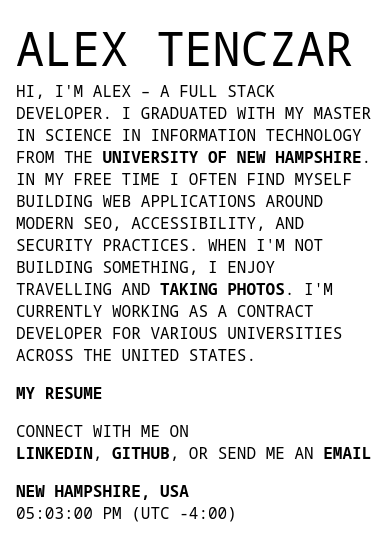
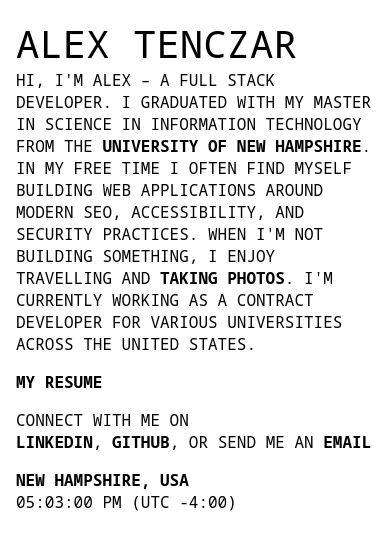
Before and after one commit to alextenczar/alextenczar.com.min, a Next.js app: page / in a window 390 px wide. Shown: the top 560 px of the page. Built offline with nearby package versions, Linux system fonts and the light colour scheme.

Commit message:
Change to font sizing

```diff
--- a/src/app/globals.css
+++ b/src/app/globals.css
@@ -53,7 +53,7 @@
 
 @media screen and (max-width: 600px) {
   h1 {
-    font-size: 12vw;
+    font-size: 10vw;
   }
 }
 
--- a/src/app/page.module.css
+++ b/src/app/page.module.css
@@ -1,5 +1,5 @@
 .main {
-  padding: 3rem 3rem 3rem 1rem;
+  padding: 3rem 3rem 1rem 3rem;
   max-width: 1000px;
 }
 
```
Also changed, not shown: 1 other file (tests, documents, lock files or other folders).
